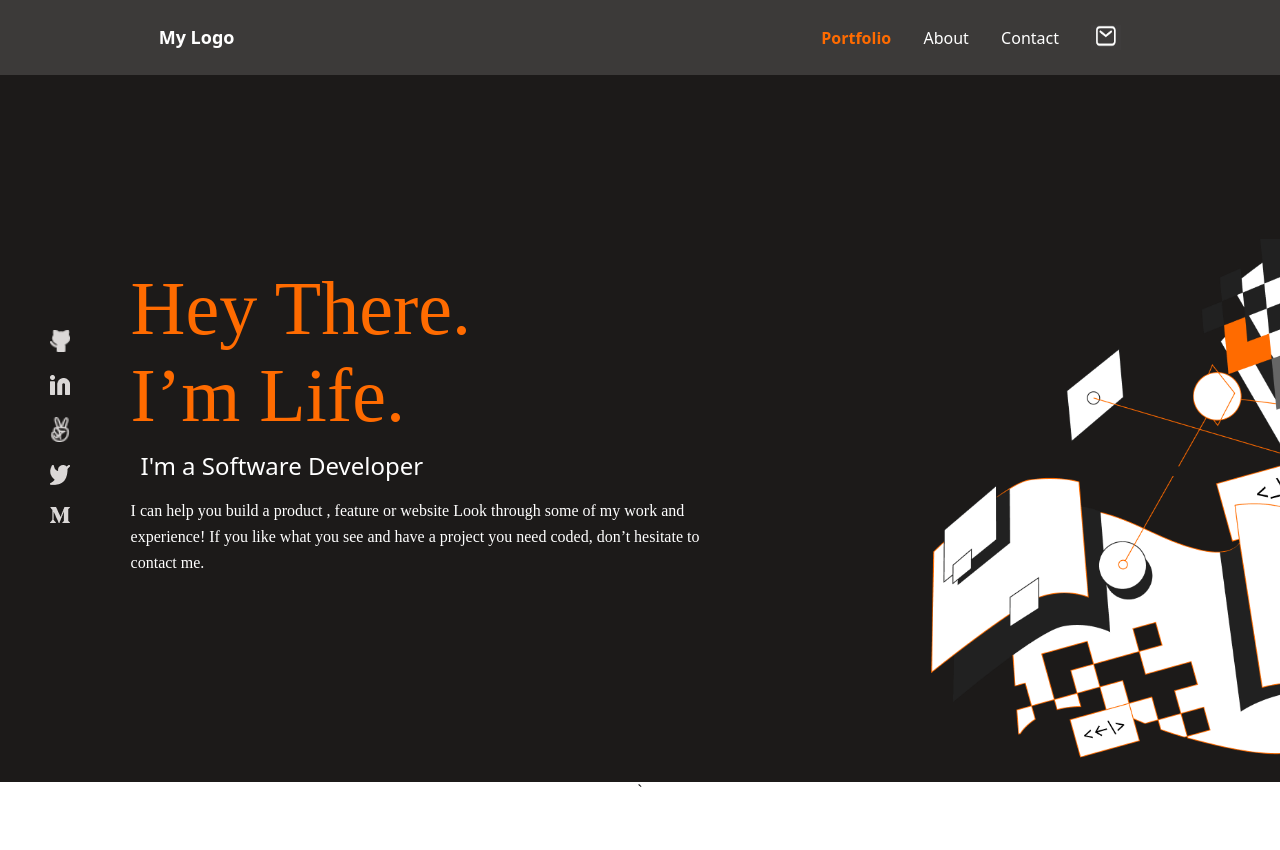
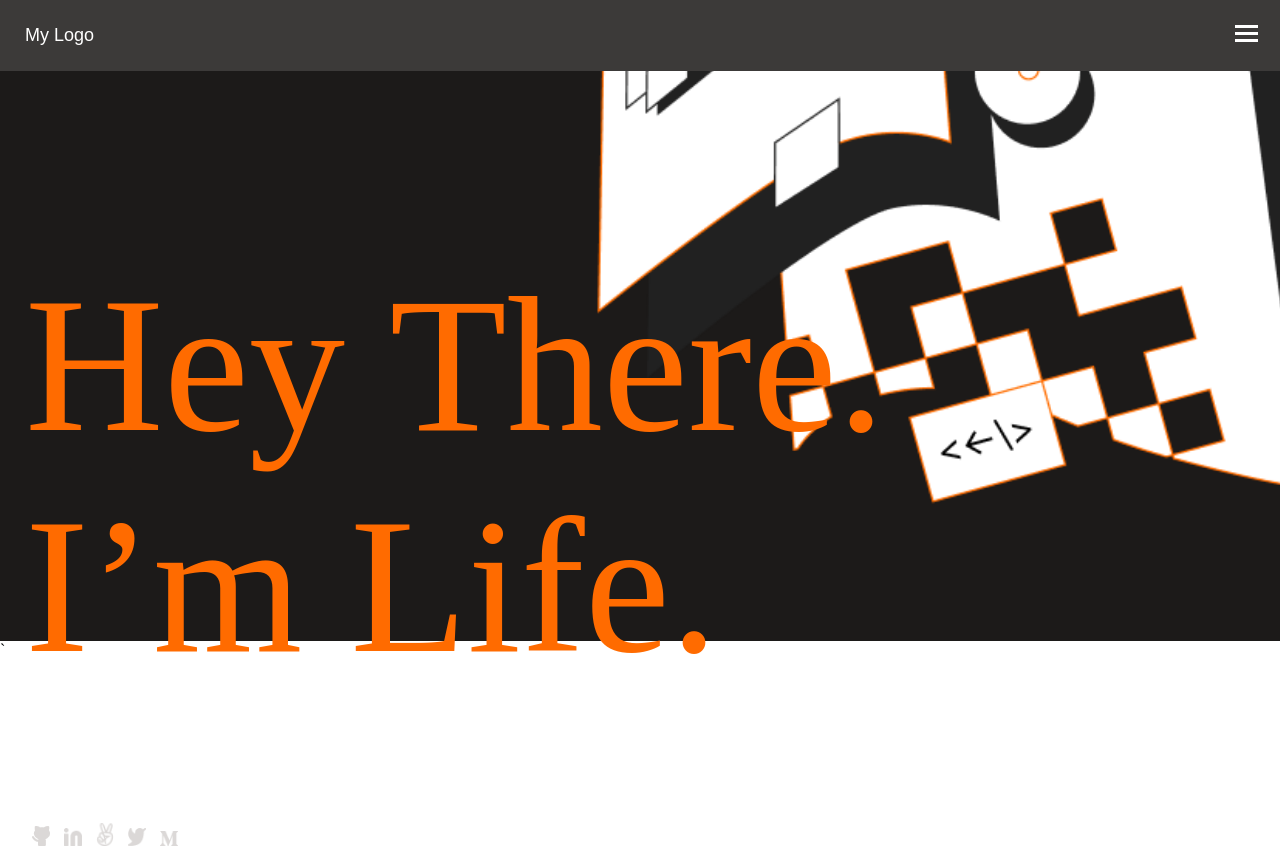
Before and after one commit to Peter-Dumbari/Portofolio-Microverse, a plain HTML site: page index.html in a window 1280 px wide. Before the commit the page ends 800 px from the top, so only its background shows below. Drawn offline with Linux system fonts and the light colour scheme.

Commit message:
make few corrections

```diff
--- a/style.css
+++ b/style.css
@@ -1,12 +1,10 @@
 body {
-  align-items: center;
-  margin: 0 !important;
-  height: 100vh;
+  justify-content: center;
+  margin: 0;
 }
 
 nav {
   background-color: #3c3a39;
-  width: 90%;
   padding: 25px;
   color: #fff;
 }
@@ -39,22 +37,23 @@ nav {
 }
 
 .herosection {
-  width: 90%;
   background-color: #1c1a19;
   padding: 25px;
-  height: 70%;
+  height: 520px;
   background-image: url("./Assets/images/backgroundimage.png");
   background-repeat: no-repeat;
-  background-size: 83%;
-  background-position: right -128px bottom -60px;
+  background-size: 80%;
+  background-position: right -128px bottom -51px;
 }
 
-
+.textcontainer {
+  margin-top: 25px;
+}
 
 .h5 {
   color: #ff6b00;
-  font-size: 57px;
-  width: 300px;
+  font-size: 15vw;
+  width: 90%;
   font-weight: 400;
   margin-bottom: 5px;
   font-family:
@@ -86,10 +85,11 @@ nav {
   margin: 5px;
 }
 
-p {
+.hero-paragraph {
   color: #ffff;
-  font-size: 16px;
+  font-size: 18px;
   line-height: 26px;
+  width: 100%;
 }
 
 .icon-container {
@@ -114,191 +114,78 @@ li {
   cursor: pointer;
 }
 
-@media (min-width: 768px) {
-  body {
-    width: 100%;
-    display: flex;
-    flex-direction: column;
-    justify-content: center;
-    align-items: center;
-    margin: 0 !important;
-    height: 100vh;
-  }
+/* MIDDLESECTION */
 
-  nav {
-    background-color: #3c3a39;
-    width: 94%;
-    padding: 25px 50px;
-    color: #ffff;
-    display: flex;
-    justify-content: center;
-    align-items: center;
-  }
+.middlesection-container {
+  padding: 16px;
+  width: 90%;
+  text-align: center;
+  margin-top: 8%;
+}
 
-  .navbar-innercontainer {
-    display: flex;
-    justify-content: space-between;
-    align-self: center;
-    width: 80%;
-  }
+.middlesection_header_title {
+  font-size: 10vw;
+  margin-bottom: 15%;
+  font-family: Verdana, Geneva, Tahoma, sans-serif;
+  font-weight: 400;
+}
 
-  .nav-logo {
-    font-weight: 600;
-    font-family:
-      system-ui,
-      -apple-system,
-      BlinkMacSystemFont,
-      "Segoe UI",
-      Roboto,
-      Oxygen,
-      Ubuntu,
-      Cantarell,
-      "Open Sans",
-      "Helvetica Neue",
-      sans-serif;
-    font-size: large;
-    transition: 0.5s;
-    cursor: pointer;
-  }
+hr {
+  color: #212121;
+  margin-bottom: 5%;
+}
 
-  .nav-logo:hover {
-    color: #ff6b00;
-    transition: 0.5s;
-  }
+.middlesection-image {
+  margin-top: 7vh;
+  width: 100%;
+}
 
-  .nav-items {
-    display: flex;
-    width: 300px;
-    justify-content: space-between;
-    align-items: center;
-    margin: 0;
-  }
+.multiples-stories_container {
+  padding: 16px;
+  width: 90%;
+  margin-top: 8%;
+}
 
-  .icon {
-    width: 30px;
-    height: 100%;
-    margin: 0;
-  }
+.multiples-stories_header {
+  font-size: 10vw;
+  font-family: Verdana, Geneva, Tahoma, sans-serif;
+  font-weight: 400;
+  margin-top: 0;
+}
 
-  .nav-link {
-    list-style: none;
-    cursor: pointer;
-    transition: 0.5s;
-    font-family:
-      system-ui,
-      -apple-system,
-      BlinkMacSystemFont,
-      "Segoe UI",
-      Roboto,
-      Oxygen,
-      Ubuntu,
-      Cantarell,
-      "Open Sans",
-      "Helvetica Neue",
-      sans-serif;
-    display: inline-flex;
-    justify-content: baseline;
-  }
+.multiples-stories_paragraph {
+  color: #091e42;
+  font-size: 18px;
+  line-height: 26px;
+}
 
-  .link {
-    text-decoration: none;
-    color: #ffff;
-    transition: 0.5s;
-  }
+.button-flex {
+  display: flex;
+  justify-content: space-between;
+  padding: 0;
+}
 
-  .link:hover {
-    color: #ff6b00;
-    transition: 0.5s;
-  }
+.default-btn {
+  padding: 12px 12px;
+  font-size: 3vw;
+  border-radius: 0;
+  border: 1px solid #8993a4;
+  background-color: #fff;
+}
 
-  .active {
-    color: #ff6b00;
-    font-weight: bold;
-  }
+.primarybtn {
+  padding: 15px;
+  font-size: 4vw;
+  border-radius: 0;
+  border: 1px solid #ff6b00;
+  background-color: #ff6b00;
+  color: #ffff;
+  font-weight: 800;
+  line-height: 24px;
+  width: 100%;
+}
 
-  .baricon {
-    width: 25px;
-    cursor: pointer;
-    display: none;
-  }
-
-  .bar {
-    width: 100%;
-    background-color: #ffff;
-    padding: 1.5px;
-    margin-bottom: 4px;
-  }
-
-  .herosection {
-    width: 98%;
-    background-color: #1c1a19;
-    padding: 25px;
-    height: 100%;
-    display: flex;
-    flex-direction: row-reverse;
-    align-items: center;
-    justify-content: left;
-    background-image: url("./Assets/images/backgroundimage.png");
-    background-repeat: no-repeat;
-    background-size: 35%;
-    background-position-x: right;
-  }
-
-  .h5 {
-    color: #ff6b00;
-    font-size: 76px;
-    width: 400px;
-    font-weight: 400;
-    margin-bottom: 10px;
-    margin-top: 0;
-    font-family:
-      create "Lucida Sans",
-      "Lucida Sans Regular",
-      "Lucida Grande",
-      "Lucida Sans Unicode",
-      Geneva,
-      Verdana,
-      sans-serif;
-  }
-
-  .h6 {
-    font-family:
-      system-ui,
-      -apple-system,
-      BlinkMacSystemFont,
-      "Segoe UI",
-      Roboto,
-      Oxygen,
-      Ubuntu,
-      Cantarell,
-      "Open Sans",
-      "Helvetica Neue",
-      sans-serif;
-    font-size: 24px;
-    color: #ffff;
-    font-weight: 400;
-    margin: 10px;
-  }
-
-  p {
-    color: #ffff;
-    font-size: 16px;
-    width: 600px;
-  }
-
-  .icon-container {
-    display: flex;
-    justify-content: space-between;
-    align-items: baseline;
-    width: 7%;
-    flex-direction: column;
-    height: 30%;
-    padding-left: 30px;
-  }
-
-  .icon-image {
-    width: 20px;
-    height: auto;
-    cursor: pointer;
-  }
+.multiple-btn-container {
+  margin-top: 5%;
+  width: 40%;
 }
```
